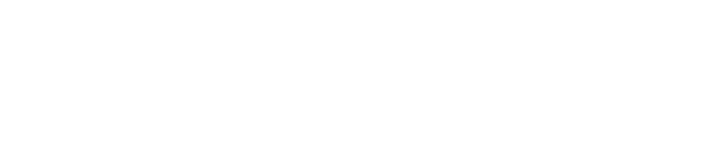
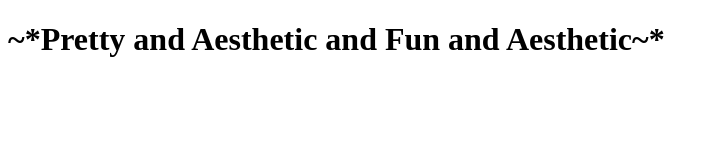
Before and after one commit to rsmith2004/rachelsmithbaip390, a plain HTML site: page index.html in a window 1280 px wide. Shown: the whole page, without its empty margins (0-719 px from the left). Drawn offline with Linux system fonts and the light colour scheme.

Commit message:
Update index.html

```diff
--- a/index.html
+++ b/index.html
@@ -7,5 +7,6 @@
     <script src="main.js" defer></script>
   </head>
   <body>
+    <h1>~*Pretty and Aesthetic and Fun and Aesthetic~*</h1>
   </body>
 </html>
```
